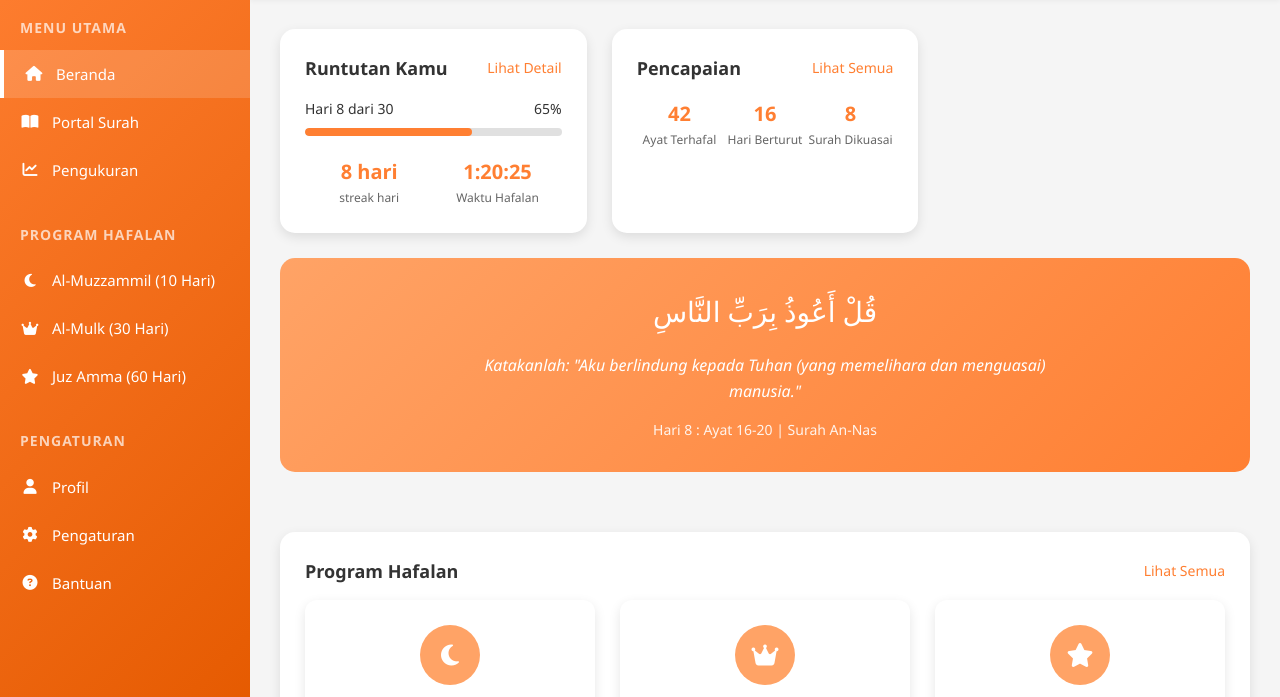
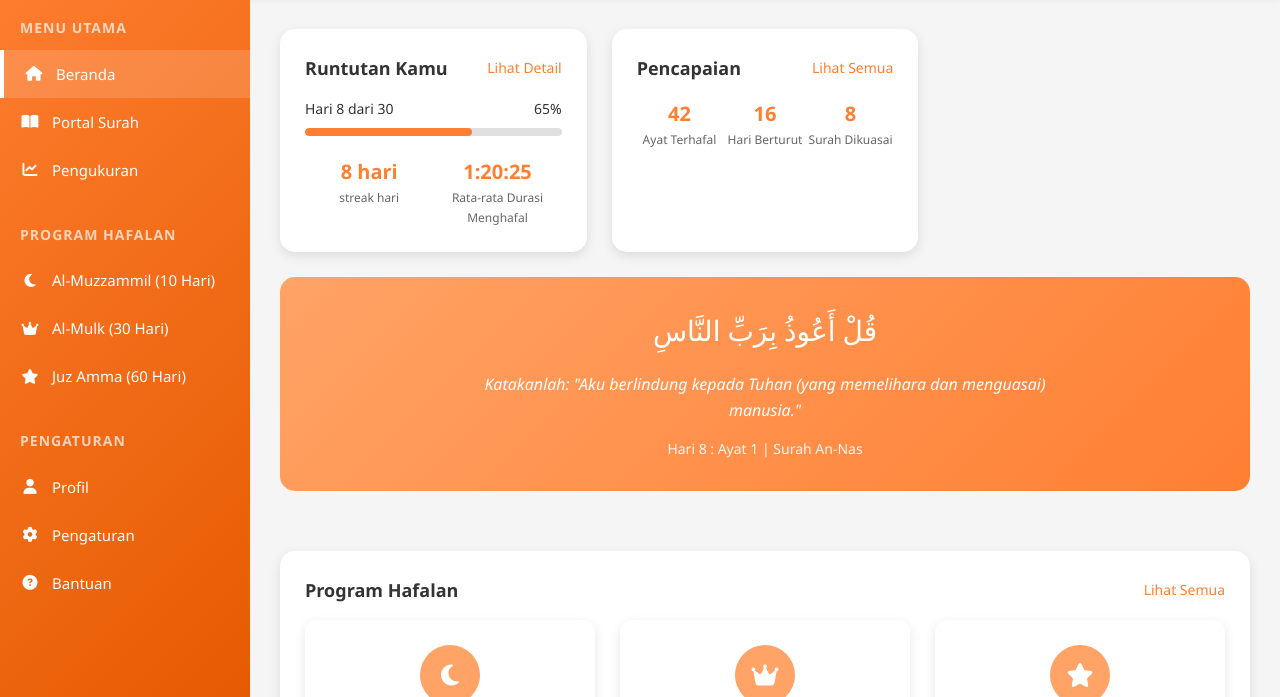
Before and after one commit to ZenGBRN/textcode3-maqdis-academy, a plain HTML site: page index.html in a window 1280 px wide. Shown: the part 82-779 px from the top of the page. Drawn offline with Linux system fonts and the light colour scheme.

Commit message:
Update index.html
Edit ayat desc and festure desc

```diff
--- a/index.html
+++ b/index.html
@@ -605,7 +605,7 @@
                         </div>
                         <div class="stat-item">
                             <div class="stat-value">1:20:25</div>
-                            <div class="stat-label">Waktu Hafalan</div>
+                            <div class="stat-label">Rata-rata Durasi Menghafal</div>
                         </div>
                     </div>
                 </div>
@@ -634,7 +634,7 @@
                 <div class="verse-section">
                     <div class="verse-arabic">قُلْ أَعُوذُ بِرَبِّ النَّاسِ</div>
                     <div class="verse-translation">Katakanlah: "Aku berlindung kepada Tuhan (yang memelihara dan menguasai) manusia."</div>
-                    <div class="verse-info">Hari 8 : Ayat 16-20 | Surah An-Nas</div>
+                    <div class="verse-info">Hari 8 : Ayat 1 | Surah An-Nas</div>
                 </div>
             </div>
 
@@ -816,4 +816,5 @@
         });
     </script>
 </body>
+
 </html>
```
